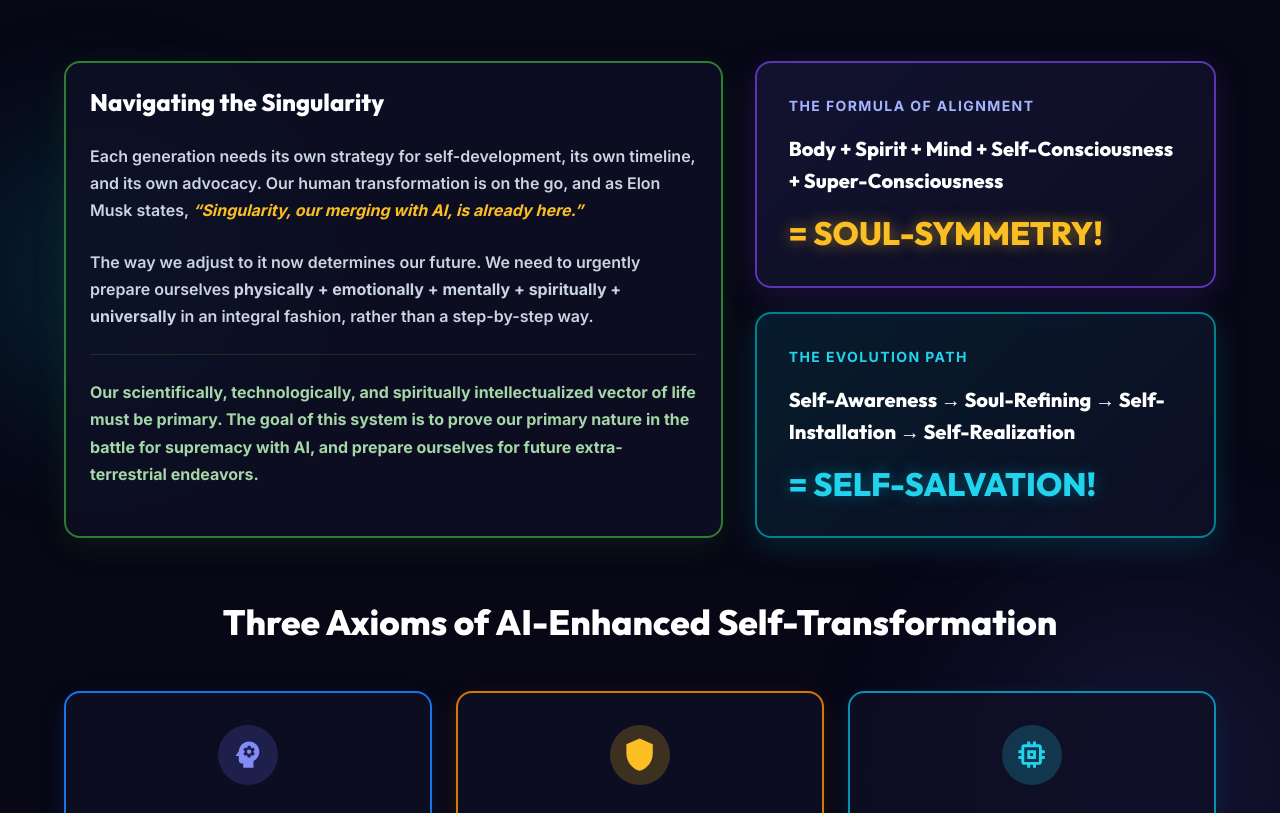
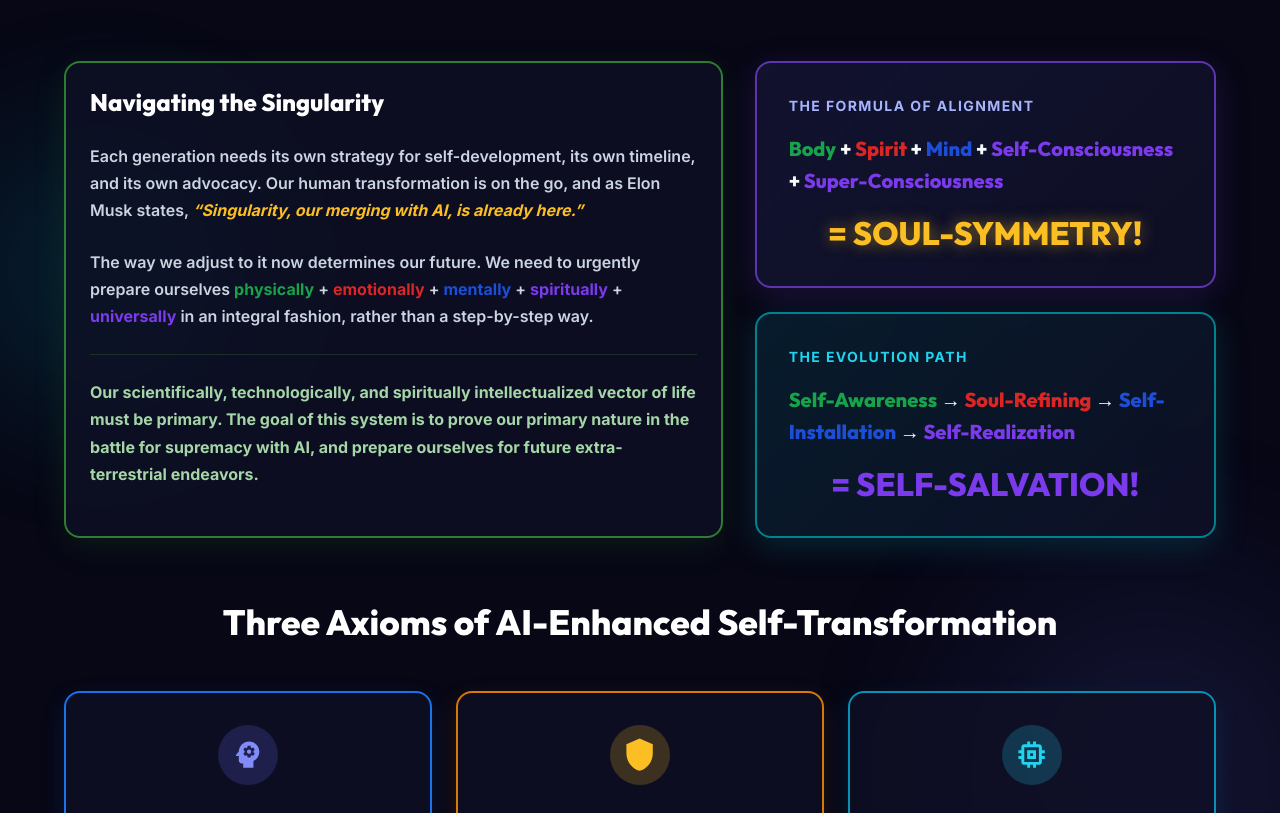
Before and after one commit to EpicQuest25/rimaletta-ray, a React (Vite) app: page / in a window 1280 px wide. Shown: the part 1100-1913 px from the top of the page. Built offline with nearby package versions, Linux system fonts and the light colour scheme.

Commit message:
Color coding: formula highlights, Evolution Path, Alignment box, SELF-SALVATION violet

```diff
--- a/src/components/Hero.tsx
+++ b/src/components/Hero.tsx
@@ -230,15 +230,15 @@ export default function Hero() {
                   whiteSpace: 'nowrap',
                 }}
               >
-                <Box component="span" sx={{ color: '#16a34a' }}>BODY</Box>
+                <Box component="span" sx={{ color: '#16a34a', fontWeight: 900 }}>BODY</Box>
                 {' + '}
-                <Box component="span" sx={{ color: '#dc2626' }}>SPIRIT</Box>
+                <Box component="span" sx={{ color: '#dc2626', fontWeight: 900 }}>SPIRIT</Box>
                 {' + '}
-                <Box component="span" sx={{ color: '#1d4ed8' }}>MIND</Box>
+                <Box component="span" sx={{ color: '#1d4ed8', fontWeight: 900 }}>MIND</Box>
                 {' + '}
-                <Box component="span" sx={{ color: '#7c3aed' }}>SELF-CONSCIOUSNESS</Box>
+                <Box component="span" sx={{ color: '#7c3aed', fontWeight: 900 }}>SELF-CONSCIOUSNESS</Box>
                 {' + '}
-                <Box component="span" sx={{ color: '#3b0764' }}>SUPER-CONSCIOUSNESS</Box>
+                <Box component="span" sx={{ color: '#7c3aed', fontWeight: 900 }}>SUPER-CONSCIOUSNESS</Box>
               </Typography>
               <Typography
                 component="div"
@@ -248,6 +248,7 @@ export default function Hero() {
                   fontFamily: '"Outfit", sans-serif',
                   color: '#000000',
                   letterSpacing: '0.03em',
+                  textAlign: 'center',
                 }}
               >
                 = SOUL-SYMMETRY!
@@ -456,7 +457,7 @@ export default function Hero() {
                   whiteSpace: 'nowrap',
                 }}
               >
-                PHYSICAL + EMOTIONAL + MENTAL + SPIRITUAL + UNIVERSAL
+                PHYSICAL + EMOTIONAL + MENTAL + SPIRITUAL + UNIVERSAL DIMENSIONS!
               </Typography>
             </Box>
           </Grid>
--- a/src/components/Intro.tsx
+++ b/src/components/Intro.tsx
@@ -80,9 +80,17 @@ export default function Intro() {
                   </Box>
                 </Typography>
                 <Typography variant="body1" sx={{ color: '#cbd5e1', mb: 3, fontWeight: 550 }}>
-                  The way we adjust to it now determines our future. We need to urgently prepare ourselves
-                  <strong> physically + emotionally + mentally + spiritually + universally</strong> in an integral
-                  fashion, rather than a step-by-step way.
+                  The way we adjust to it now determines our future. We need to urgently prepare ourselves{' '}
+                  <Box component="span" sx={{ color: '#16a34a', fontWeight: 800 }}>physically</Box>
+                  {' + '}
+                  <Box component="span" sx={{ color: '#dc2626', fontWeight: 800 }}>emotionally</Box>
+                  {' + '}
+                  <Box component="span" sx={{ color: '#1d4ed8', fontWeight: 800 }}>mentally</Box>
+                  {' + '}
+                  <Box component="span" sx={{ color: '#7c3aed', fontWeight: 800 }}>spiritually</Box>
+                  {' + '}
+                  <Box component="span" sx={{ color: '#7c3aed', fontWeight: 800 }}>universally</Box>
+                  {' '}in an integral fashion, rather than a step-by-step way.
                 </Typography>
                 <Divider sx={{ my: 3, borderColor: 'rgba(46, 125, 50, 0.3)' }} />
                 <Typography variant="body1" sx={{ color: '#a5d6a7', fontWeight: 800 }}>
@@ -113,10 +121,18 @@ export default function Intro() {
                 <Typography variant="subtitle2" sx={{ color: '#a5b4fc', fontWeight: 900, textTransform: 'uppercase', mb: 2, letterSpacing: '0.1em' }}>
                   The Formula of Alignment
                 </Typography>
-                <Typography variant="h6" sx={{ color: '#ffffff', mb: 2, fontWeight: 800, fontFamily: '"Outfit", sans-serif' }}>
-                  Body + Spirit + Mind + Self-Consciousness + Super-Consciousness
+                <Typography variant="h6" sx={{ mb: 2, fontWeight: 800, fontFamily: '"Outfit", sans-serif' }}>
+                  <Box component="span" sx={{ color: '#16a34a' }}>Body</Box>
+                  {' + '}
+                  <Box component="span" sx={{ color: '#dc2626' }}>Spirit</Box>
+                  {' + '}
+                  <Box component="span" sx={{ color: '#1d4ed8' }}>Mind</Box>
+                  {' + '}
+                  <Box component="span" sx={{ color: '#7c3aed' }}>Self-Consciousness</Box>
+                  {' + '}
+                  <Box component="span" sx={{ color: '#7c3aed' }}>Super-Consciousness</Box>
                 </Typography>
-                <Typography variant="h4" sx={{ color: '#fbbf24', fontWeight: 950, textShadow: '0 0 15px rgba(251,191,36,0.5)', fontFamily: '"Outfit", sans-serif' }}>
+                <Typography variant="h4" sx={{ color: '#fbbf24', fontWeight: 950, textShadow: '0 0 15px rgba(251,191,36,0.5)', fontFamily: '"Outfit", sans-serif', textAlign: 'center' }}>
                   = SOUL-SYMMETRY!
                 </Typography>
               </Box>
@@ -138,11 +154,17 @@ export default function Intro() {
                 <Typography variant="subtitle2" sx={{ color: '#22d3ee', fontWeight: 900, textTransform: 'uppercase', mb: 2, letterSpacing: '0.1em' }}>
                   The Evolution Path
                 </Typography>
-                <Typography variant="h6" sx={{ color: '#ffffff', mb: 2, fontWeight: 800, fontFamily: '"Outfit", sans-serif' }}>
-                  Self-Awareness → Soul-Refining → Self-Installation → Self-Realization
+                <Typography variant="h6" sx={{ mb: 2, fontWeight: 800, fontFamily: '"Outfit", sans-serif' }}>
+                  <Box component="span" sx={{ color: '#16a34a' }}>Self-Awareness</Box>
+                  {' → '}
+                  <Box component="span" sx={{ color: '#dc2626' }}>Soul-Refining</Box>
+                  {' → '}
+                  <Box component="span" sx={{ color: '#1d4ed8' }}>Self-Installation</Box>
+                  {' → '}
+                  <Box component="span" sx={{ color: '#7c3aed' }}>Self-Realization</Box>
                 </Typography>
-                <Typography variant="h4" sx={{ color: '#22d3ee', fontWeight: 950, textShadow: '0 0 15px rgba(8, 145, 178, 0.5)', fontFamily: '"Outfit", sans-serif' }}>
-                  = SELF-SALVATION!
+                <Typography variant="h4" sx={{ fontWeight: 950, fontFamily: '"Outfit", sans-serif', textAlign: 'center' }}>
+                  <Box component="span" sx={{ color: '#7c3aed' }}>= SELF-SALVATION!</Box>
                 </Typography>
               </Box>
             </Box>
```
